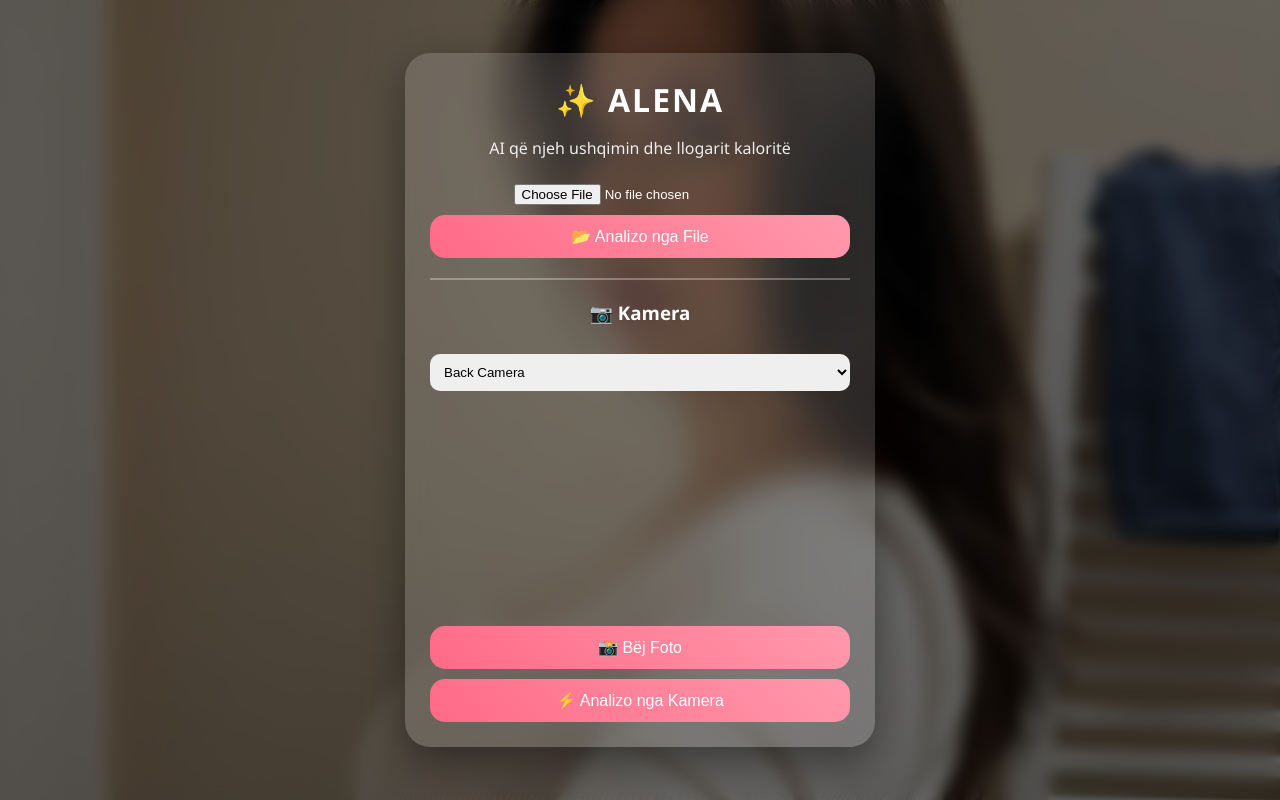
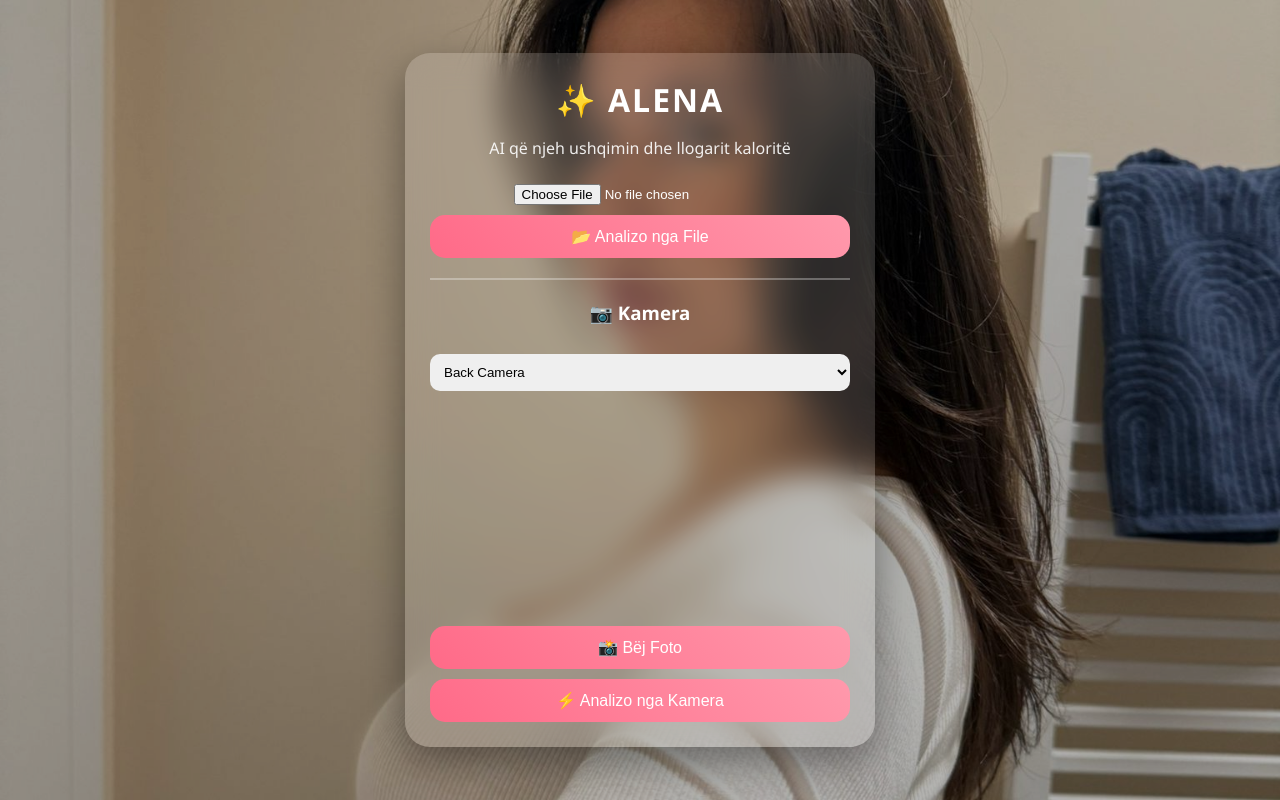
Before and after one commit to elonheta66-wq/CalorieTracker, a Flask app: page / in a window 1280 px wide. Run offline with Flask 3, Linux system fonts and the light colour scheme.

Commit message:
Removed blur effect

```diff
--- a/templates/index.html
+++ b/templates/index.html
@@ -20,8 +20,7 @@
     position: absolute;
     width: 100%;
     height: 100%;
-            background: rgba(0,0,0,0.6);
-            backdrop-filter: blur(8px);
+    background: rgba(0,0,0,0.3); /* vetëm pak errësim */
     z-index: 0;
 }
 
```
Lines whose indentation alone changed are shown as unchanged.
